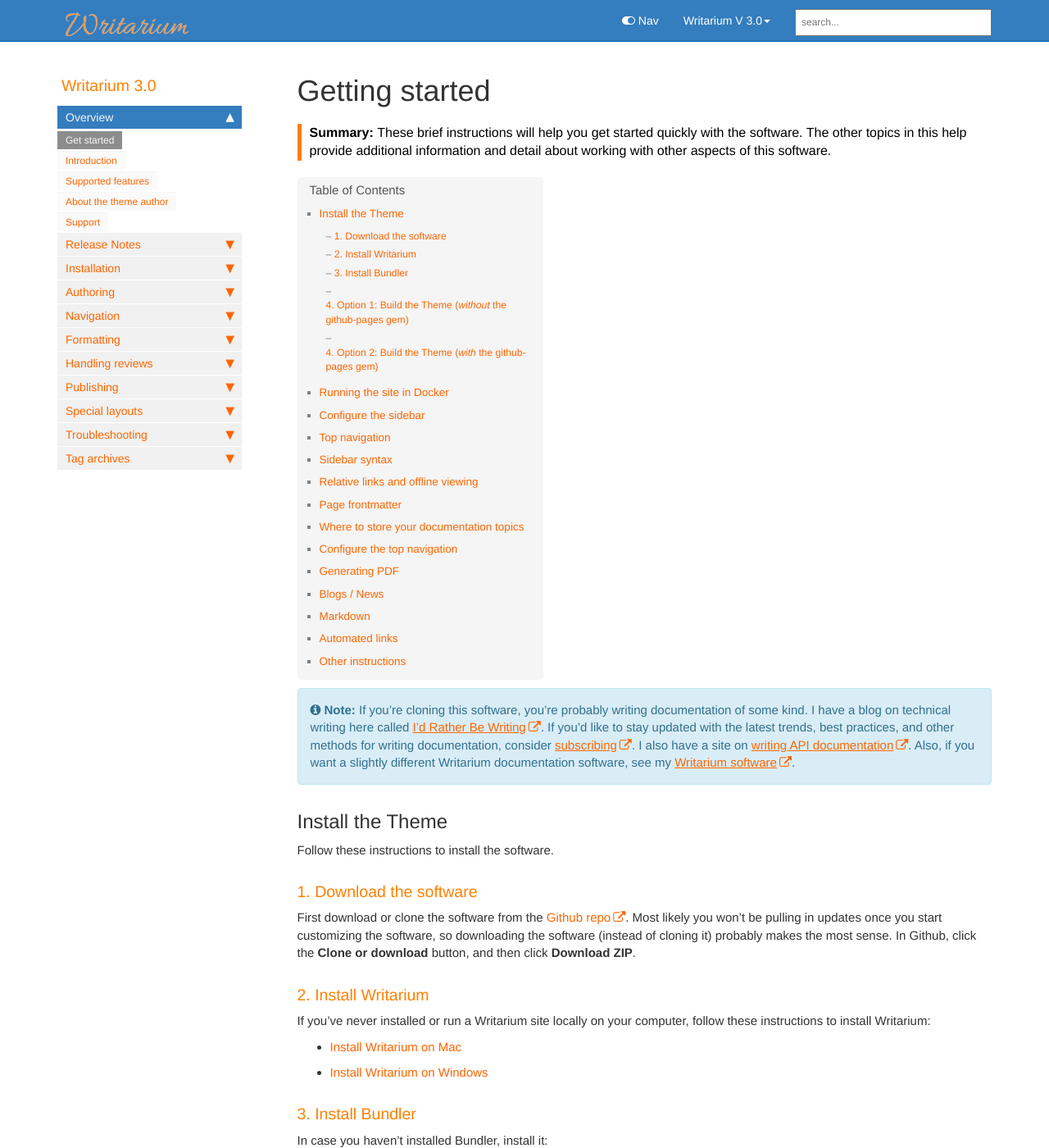
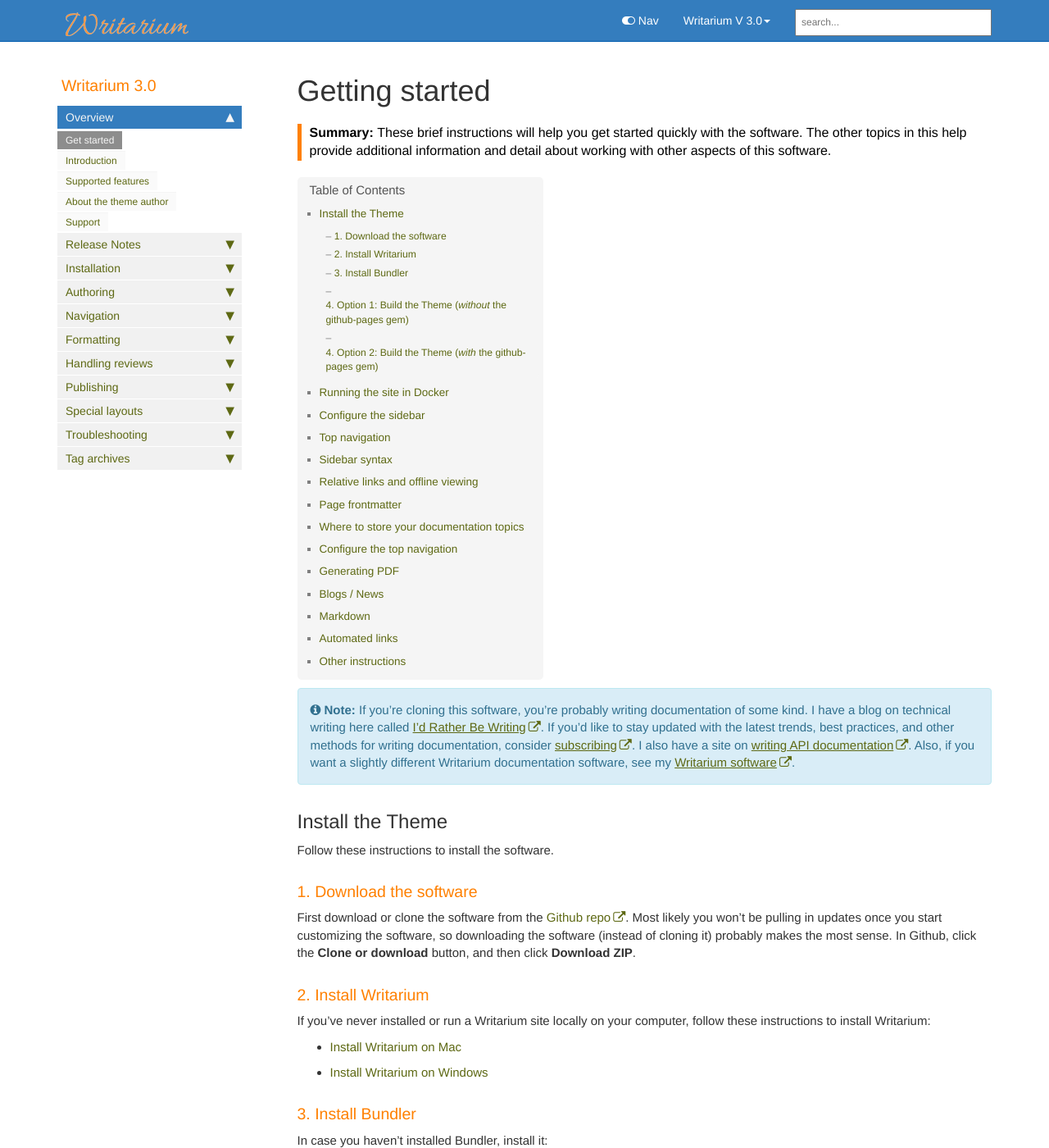
Before and after one commit to erichuang2015/jekyll-kbase, a Jekyll site: the page built from index.md, in a window 1280 px wide and 1400 px high. Shown: the whole window at 82% size. Built offline with Jekyll 4.4.1, drawn with Linux system fonts in a browser that asks for light colours; nearby versions of some CDN libraries; comment, search, counter and statistics services are not loaded.

Commit message:
updated css file theme blue

```diff
--- a/css/theme-blue.css
+++ b/css/theme-blue.css
@@ -120,8 +120,8 @@
     border-color: #015CAE;
 }
 
-a:link, a:visited {
-    color: #FF6500;
+a:link {
+    color: #5E6914;
     display: inline-block;
 }
 
```
